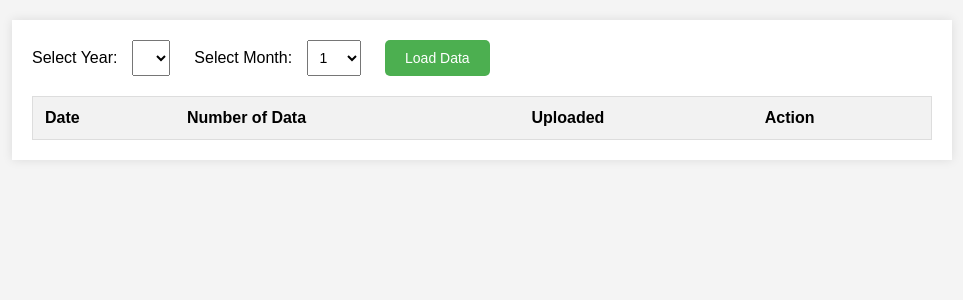
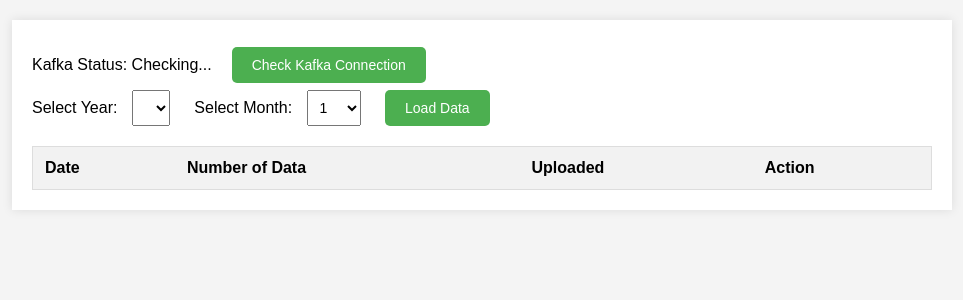
Before and after one commit to yehoon17/data-analysis, a Python web app: template flask/templates/index.html in a window 1280 px wide. Shown: the part 110-410 px from the top of the page, without its empty margins (158-1121 px from the left). Run offline with Jinja, Linux system fonts and the light colour scheme; the template is opened without the code that fills it, so the values that code supplies are empty.

Commit message:
feat: Add Kafka connection check and producer initialization
Adds a Kafka connection check endpoint and initializes the producer on startup and via a button on the frontend.  Handles connection errors and displays the connection status to the user.

```diff
--- a/flask/templates/index.html
+++ b/flask/templates/index.html
@@ -14,6 +14,10 @@
     </header>
 
     <div class="container">
+        <div style="display: inline-flex; align-items: center; gap: 20px;">
+            <p id="kafka-status">Kafka Status: Checking...</p>
+            <button onclick="checkKafka()">Check Kafka Connection</button>
+        </div>
         <div>
             <label for="year">Select Year:</label>
             <select id="year">
@@ -61,6 +65,24 @@
     </div>
 
     <script>
+        function checkKafka() {
+            fetch('/check_kafka')
+                .then(response => response.json())
+                .then(data => {
+                    const statusElement = document.getElementById('kafka-status');
+                    if (data.status === "connected") {
+                        statusElement.textContent = "Kafka Status: Connected";
+                        statusElement.style.color = "green";
+                    } else {
+                        statusElement.textContent = "Kafka Status: Disconnected";
+                        statusElement.style.color = "red";
+                    }
+                })
+                .catch(error => {
+                    console.error('Error checking Kafka connection:', error);
+                });
+        }
+
         function fetchData() {
             let year = $('#year').val();
             let month = $('#month').val();
```
Also changed, not shown: flask/app.py (+11 -1 lines), flask/kafka_producer.py (+15 -4 lines).
